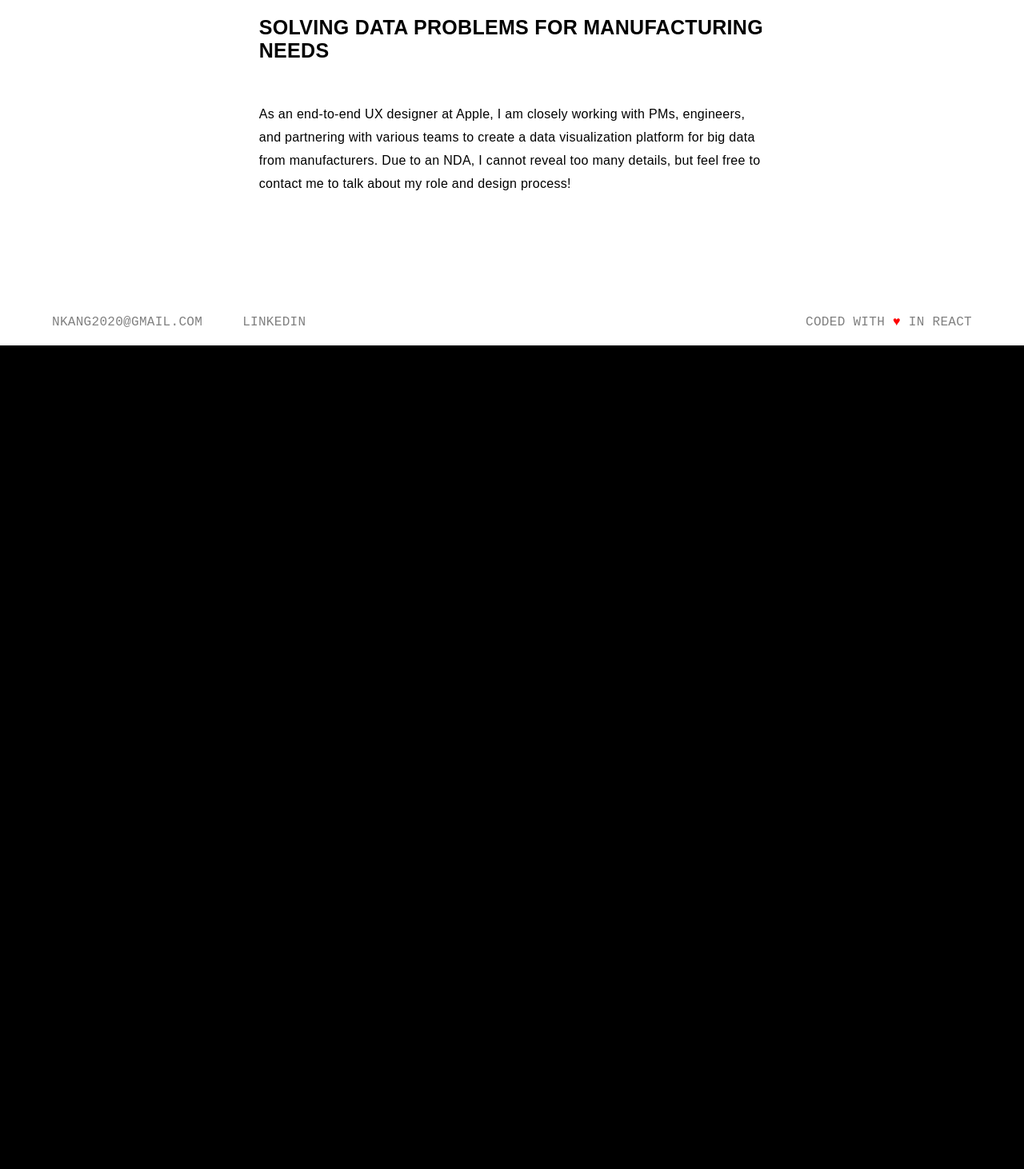
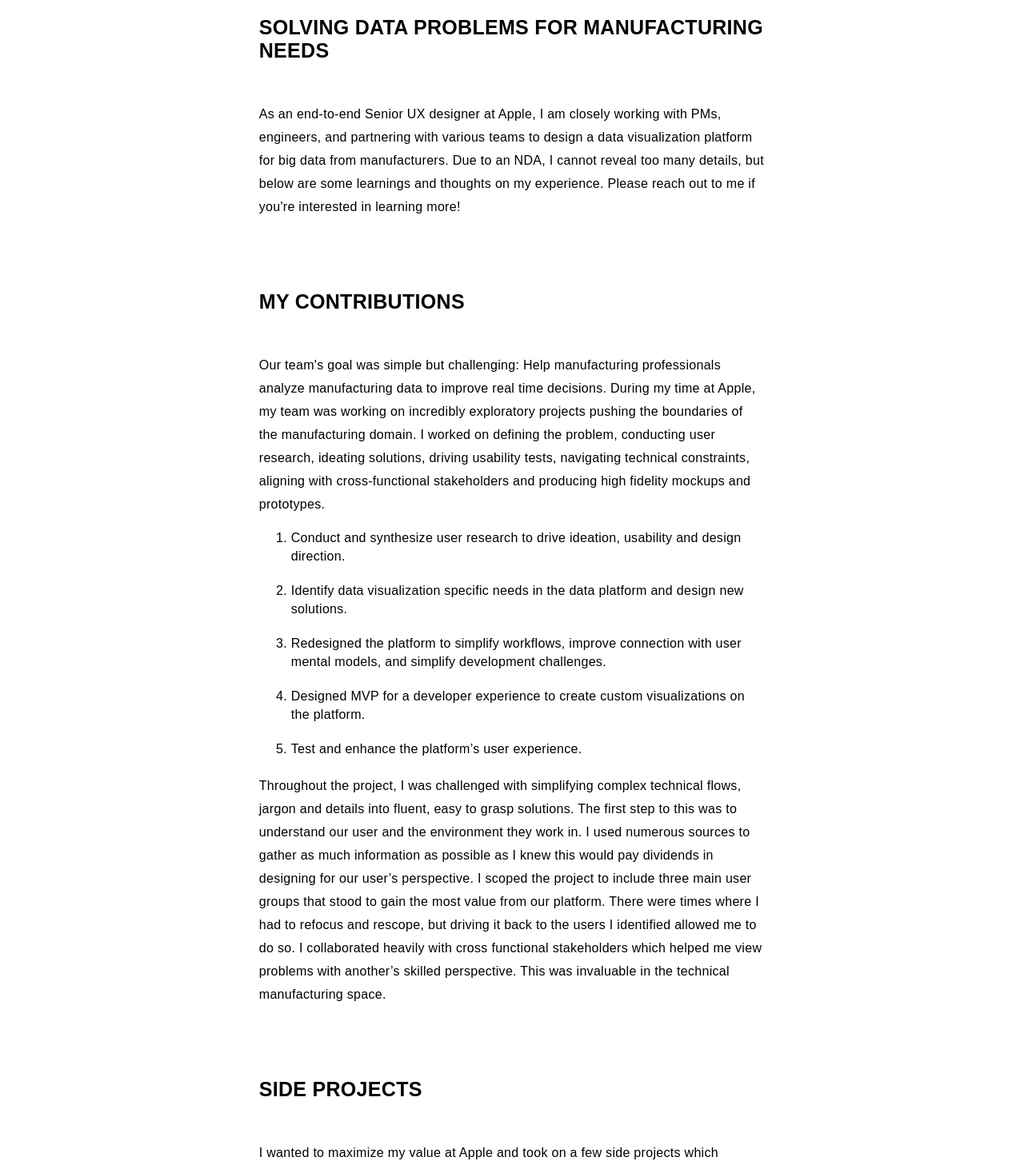
Before and after one commit to Nkang2020/pdesign-portfolio-1, a React (Create React App) app: page /apple in a window 1280 px wide. Shown: the part 780-2242 px from the top of the page at 80% size. Before the commit the page ends 1212 px from the top, so only its background shows below. Built offline with nearby package versions, Linux system fonts and the light colour scheme; a web font is replaced by a local one.

Commit message:
update apple

```diff
--- a/src/apple.css
+++ b/src/apple.css
@@ -0,0 +1,7 @@
+.itemy1 {
+    margin-bottom: 20px;
+    line-height: 23px;
+}
+.spup {
+    margin-top: 90px;
+}
--- a/src/apple.js
+++ b/src/apple.js
@@ -23,7 +23,29 @@ class Apple extends Component {
         <div className="design-div">
                   <div className="morewid mauto">
                   <span className="slang-head-1">SOLVING DATA PROBLEMS FOR MANUFACTURING NEEDS</span>
-                  <span className="lh23">As an end-to-end UX designer at Apple, I am closely working with PMs, engineers, and partnering with various teams to create a data visualization platform for big data from manufacturers. Due to an NDA, I cannot reveal too many details, but feel free to contact me to talk about my role and design process!</span>
+                  <span className="lh23">As an end-to-end Senior UX designer at Apple, I am closely working with PMs, engineers, and partnering with various teams to design a data visualization platform for big data from manufacturers. Due to an NDA, I cannot reveal too many details, but below are some learnings and thoughts on my experience. Please reach out to me if you're interested in learning more!</span>
+                  </div>
+
+        </div>
+        <div className="design-div spup">
+                  <div className="morewid mauto">
+                  <span className="slang-head-1">MY CONTRIBUTIONS</span>
+                  <span className="lh23">Our team's goal was simple but challenging: Help manufacturing professionals analyze manufacturing data to improve real time decisions. During my time at Apple, my team was working on incredibly exploratory projects pushing the boundaries of the manufacturing domain. I worked on defining the problem, conducting user research, ideating solutions, driving usability tests, navigating technical constraints, aligning with cross-functional stakeholders and producing high fidelity mockups and prototypes.</span>
+                  <br/>
+                  <ol>
+                    <li className="itemy1">Conduct and synthesize user research to drive ideation, usability and design direction.</li>
+                    <li className="itemy1">Identify data visualization specific needs in the data platform and design new solutions.</li>
+                    <li className="itemy1">Redesigned the platform to simplify workflows, improve connection with user mental models, and simplify development challenges.</li>
+                    <li className="itemy1">Designed MVP for a developer experience to create custom visualizations on the platform.</li>
+                    <li className="itemy1">Test and enhance the platform’s user experience.</li>
+                  </ol>
+                  <span className="lh23">Throughout the project, I was challenged with simplifying complex technical flows, jargon and details into fluent, easy to grasp solutions. The first step to this was to understand our user and the environment they work in. I used numerous sources to gather as much information as possible as I knew this would pay dividends in designing for our user’s perspective. I scoped the project to include three main user groups that stood to gain the most value from our platform. There were times where I had to refocus and rescope, but driving it back to the users I identified allowed me to do so. I collaborated heavily with cross functional stakeholders which helped me view problems with another’s skilled perspective. This was invaluable in the technical manufacturing space.</span>
+                  </div>
+        </div>
+        <div className="design-div spup">
+                  <div className="morewid mauto">
+                  <span className="slang-head-1">SIDE PROJECTS</span>
+                  <span className="lh23">I wanted to maximize my value at Apple and took on a few side projects which enriched my experience there. I worked with another team to design dashboards for executives to manage various lines of businesses at a glance. I regularly contributed to a design system which was used to assimilate experiences throughout Apple.</span>
                   </div>
 
         </div>
```
